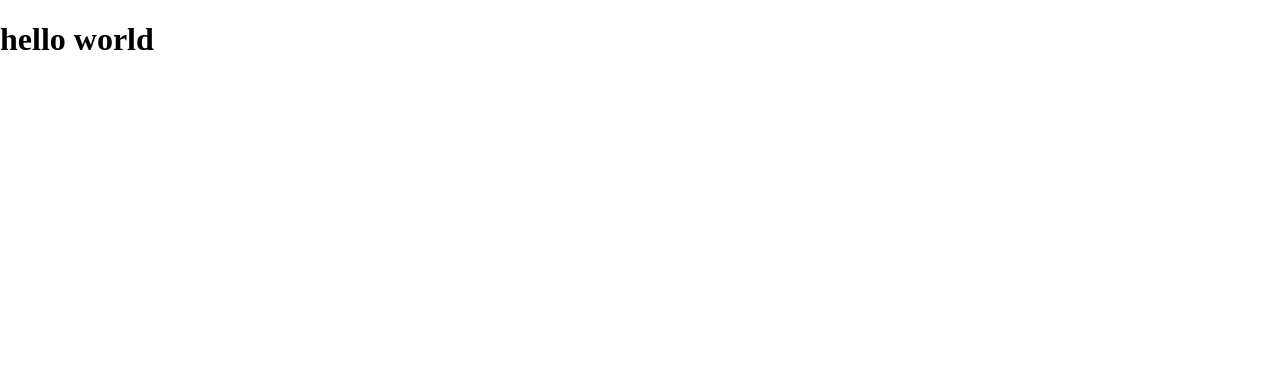
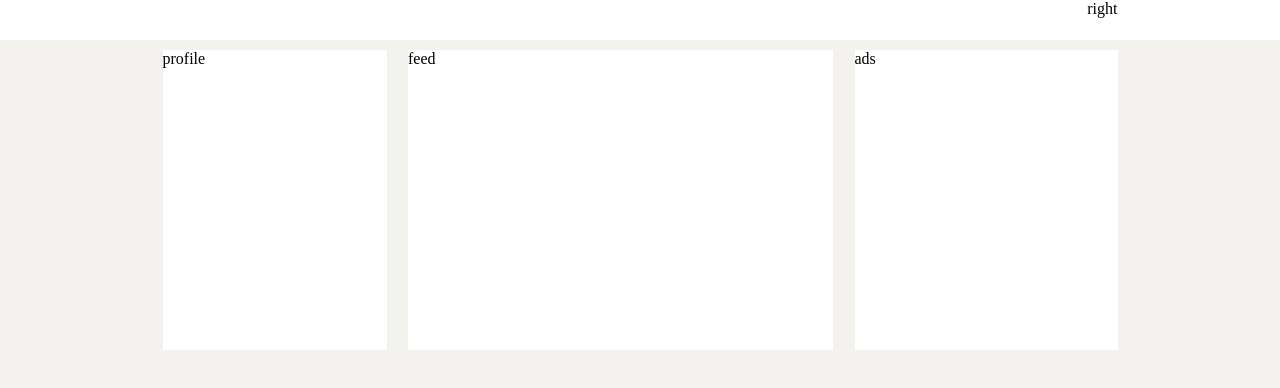
Before and after one commit to Yudikrisnandi/css-triks, a website: page index.html in a window 1280 px wide. Drawn offline with Linux system fonts and the light colour scheme.

Commit message:
layouting

```diff
--- a/index.html
+++ b/index.html
@@ -6,9 +6,21 @@
     <link rel="stylesheet" href="style.css">
   </head>
   <body>
-    <div>
-      <h1>hello world</h1>
-    </div>
+    <nav class="navigation">
+      <div class="container-nav">
+        <div>
+          <img src="" alt="">
+        </div>
+        <div>right</div>
+      </div>
+    </nav>
+    <main class="main">
+      <div class="container-main">
+        <section class="section-profile">profile</section>
+        <section class="section-feed">feed</section>
+        <section class="section-ads">ads</section>
+      </div>
+    </main>
   </body>
 </html>
 
--- a/style.css
+++ b/style.css
@@ -1,21 +1,48 @@
-body {
-  margin: 0px;
+* {
+  margin: 0;
+  padding: 0;
 }
 
-.section-hero {
-  height: 529px;
+.navigation {
+  height: 5vh;
+  background: white;
 }
 
-.section-input {
-  background: #6327AD;
-  width: 934px;
-  height: 104px;
-  position: absolute;
-  top: 480px;
-  margin: 0 243px;
+.container-nav {
+  width: 955px;
+  margin: 0 auto;
+  display: flex;
+  justify-content: space-between;
 }
 
-.section-statistic{
-  height: 500px;
-  background: grey;
+.main {
+  height: 95vh;
+  padding-top: 10px;
+  padding-bottom: 10px;
+  background: #f3f2ef;
 }
+
+.container-main {
+  width: 955px;
+  margin: 0 auto;
+  display: flex;
+  justify-content: space-between;
+}
+
+.section-profile {
+  background: white;
+  height: 300px;
+  width: 224px;
+}
+
+.section-feed{
+  background: white;
+  height: 300px;
+  width: 425px;
+}
+
+.section-ads{
+  background: white;
+  height: 300px;
+  width: 263px;
+}
```
